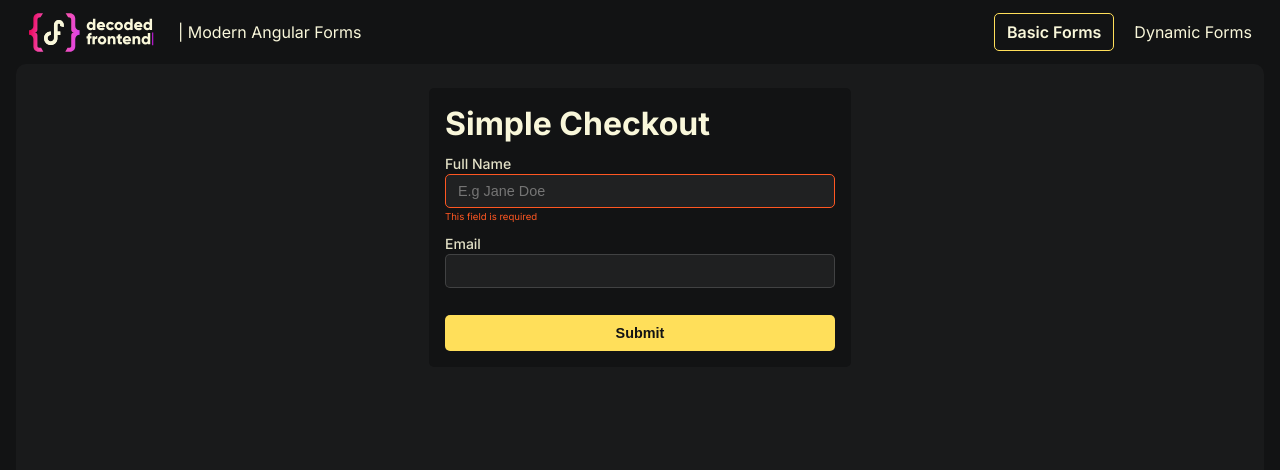
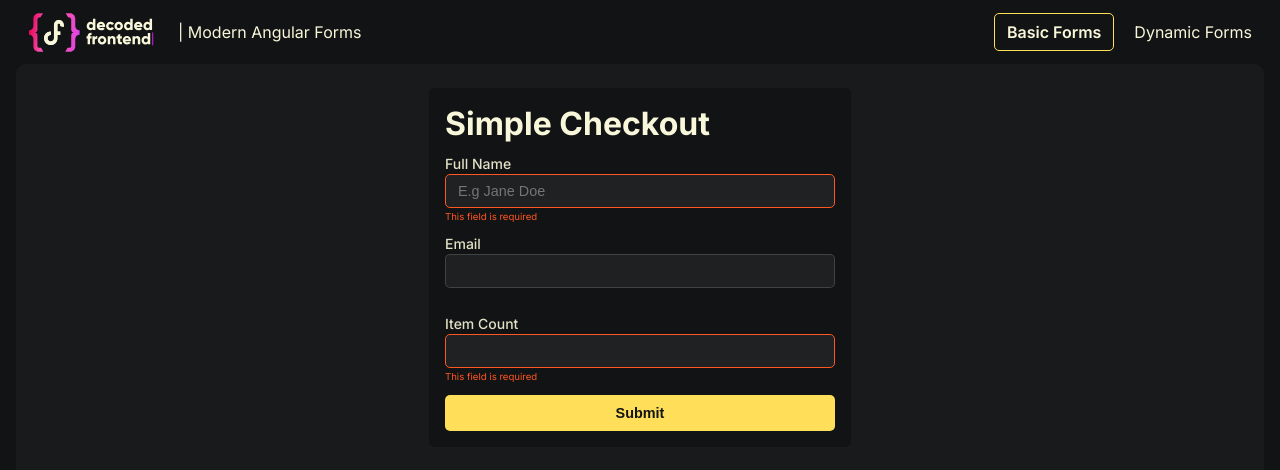
Before and after one commit to DMezhenskyi/modern-angular-forms-playground, an Angular app: page /basic-forms in a window 1280 px wide. Shown: the top 470 px of the page. Built offline with nearby package versions, Linux system fonts and the light colour scheme.

Commit message:
implemented solutions

```diff
--- a/src/app/core/order/model.ts
+++ b/src/app/core/order/model.ts
@@ -2,4 +2,5 @@ export interface Order {
   fullName: string;
   email: string;
   // TASK 1: add a new property itemCount of type number | null
+  itemCount: number | null
 }
--- a/src/app/playgrounds/basic-forms/basic-forms.html
+++ b/src/app/playgrounds/basic-forms/basic-forms.html
@@ -21,10 +21,18 @@
   and bind it with the model
   HINT: make sure the type of the input is "number".
   HINT: use layout of existing fiels `<div class="form-field"></div>` -->
+  <div class="form-field">
+    <label for="itemCount">Item Count</label>
+    <input [formField]="form.itemCount" id="itemCount" type="number" class="form-control" />
 
-  <!-- TASK 5: display possible validation errors for the itemsCount field
-  HINT: use layout of existing error messages
-  -->
+    <!-- TASK 5: display possible validation errors for the itemsCount field
+    HINT: use layout of existing error messages
+    -->
+    @for (error of form.itemCount().errors(); track error.kind) {
+      <span class="error">{{error.message}}</span>
+    }
+  </div>
+
 
   <section class="actions">
     <button type="submit">Submit</button>
--- a/src/app/playgrounds/basic-forms/basic-forms.ts
+++ b/src/app/playgrounds/basic-forms/basic-forms.ts
@@ -1,5 +1,5 @@
 import { Component, signal } from '@angular/core';
-import { email, form, FormField, required } from '@angular/forms/signals';
+import { email, form, FormField, max, min, minLength, required } from '@angular/forms/signals';
 
 import { Order } from '../../core/order/model';
 
@@ -14,7 +14,8 @@ export default class BasicForms {
     fullName: '',
     email: '',
     // TASK 2: add the new itemCount property to the model
-    // and set initial value to it
+    // and set initial value to it'
+    itemCount: null
   });
   protected readonly form = form(
     this.#orderModel,
@@ -23,18 +24,23 @@ export default class BasicForms {
       // *TASK 6: Apply minLength(3) validator to fullName field
       // resolve error mesage dynamically shows how many characters allowed for the field
       // e.g instead `The length is too short` -> `The minimum length is 3 characters`
-
+      minLength(path.fullName, 5, {
+        message: ({ state }) => `The minimum length is ${state.minLength?.()} characters`
+      });
       email(path.email, { message: `The provided email isn't valid` });
 
-       // TASK 4: Apply validators to itemCount
-       // make it required
-       // allow to enter value between 1 and 30
-       // use required, min and max validators
+      // TASK 4: Apply validators to itemCount
+      // make it required
+      // allow to enter value between 1 and 30
+      // use required, min and max validators
+      required(path.itemCount, { message: `This field is required` });
+      min(path.itemCount, 1, { message: `Amount is too small` });
+      max(path.itemCount, 30, { message: `Amount is too large` });
     },
     {
       // form config
     },
   );
 
-  constructor() {}
+  constructor() { }
 }
```
